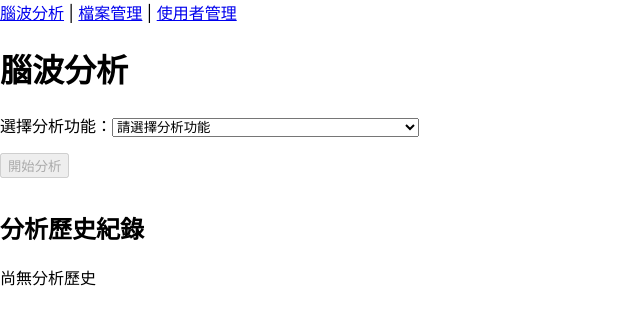
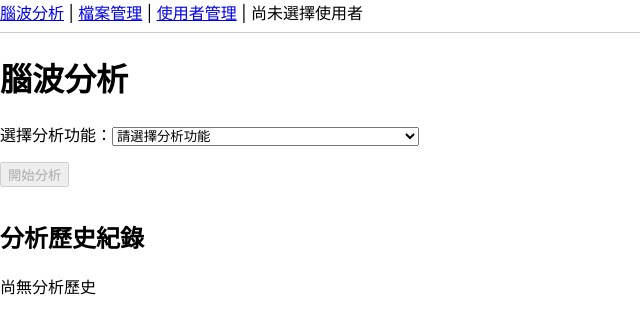
Before and after one commit to hylove-tw/demo-site, a React (Create React App) app: page / in a window 1280 px wide. Shown: the top 334 px of the page, without its empty margins (0-640 px from the left). Built offline with nearby package versions, Linux system fonts and the light colour scheme.

Commit message:
add navbar

```diff
--- a/src/App.tsx
+++ b/src/App.tsx
@@ -1,24 +1,19 @@
 // src/App.tsx
 import React from 'react';
-import { BrowserRouter as Router, Routes, Route, Link } from 'react-router-dom';
+import { BrowserRouter as Router, Routes, Route } from 'react-router-dom';
+import AnalysisPage from './pages/AnalysisPage';
 import FileManagePage from './pages/FileManagePage';
-import AnalysisPage from './pages/AnalysisPage';
 import FileDetailPage from './pages/FileDetailPage';
 import AnalysisReportPage from './pages/AnalysisReportPage';
 import UsersPage from './pages/UsersPage';
-
-// 從你建立的 UserContext 匯入 UserProvider
+import Navbar from './components/Navbar';
 import { UserProvider } from './context/UserContext';
 
 const App: React.FC = () => {
   return (
     <UserProvider>
       <Router>
-        <nav style={{ marginBottom: '1rem' }}>
-          <Link to="/">腦波分析</Link> |{' '}
-          <Link to="/files">檔案管理</Link> |{' '}
-          <Link to="/users">使用者管理</Link>
-        </nav>
+        <Navbar />
         <Routes>
           <Route path="/" element={<AnalysisPage />} />
           <Route path="/files" element={<FileManagePage />} />
--- /dev/null
+++ b/src/components/Navbar.tsx
@@ -0,0 +1,40 @@
+// src/components/Navbar.tsx
+import React from 'react';
+import { Link } from 'react-router-dom';
+import { useUserContext } from '../context/UserContext';
+
+const Navbar: React.FC = () => {
+  const { users, currentUser, setCurrentUser } = useUserContext();
+
+  const handleSwitchUser = (e: React.ChangeEvent<HTMLSelectElement>) => {
+    const selectedId = e.target.value;
+    const selectedUser = users.find(user => user.id === selectedId) || null;
+    setCurrentUser(selectedUser);
+  };
+
+  return (
+    <nav style={{ marginBottom: '1rem', borderBottom: '1px solid #ccc', paddingBottom: '0.5rem' }}>
+      <Link to="/">腦波分析</Link> |{' '}
+      <Link to="/files">檔案管理</Link> |{' '}
+      <Link to="/users">使用者管理</Link> |{' '}
+      <span>
+        {currentUser ? (
+          <>
+            當前使用者: {currentUser.name}{' '}
+            <select value={currentUser.id} onChange={handleSwitchUser}>
+              {users.map(user => (
+                <option key={user.id} value={user.id}>
+                  {user.name}
+                </option>
+              ))}
+            </select>
+          </>
+        ) : (
+          "尚未選擇使用者"
+        )}
+      </span>
+    </nav>
+  );
+};
+
+export default Navbar;
```
